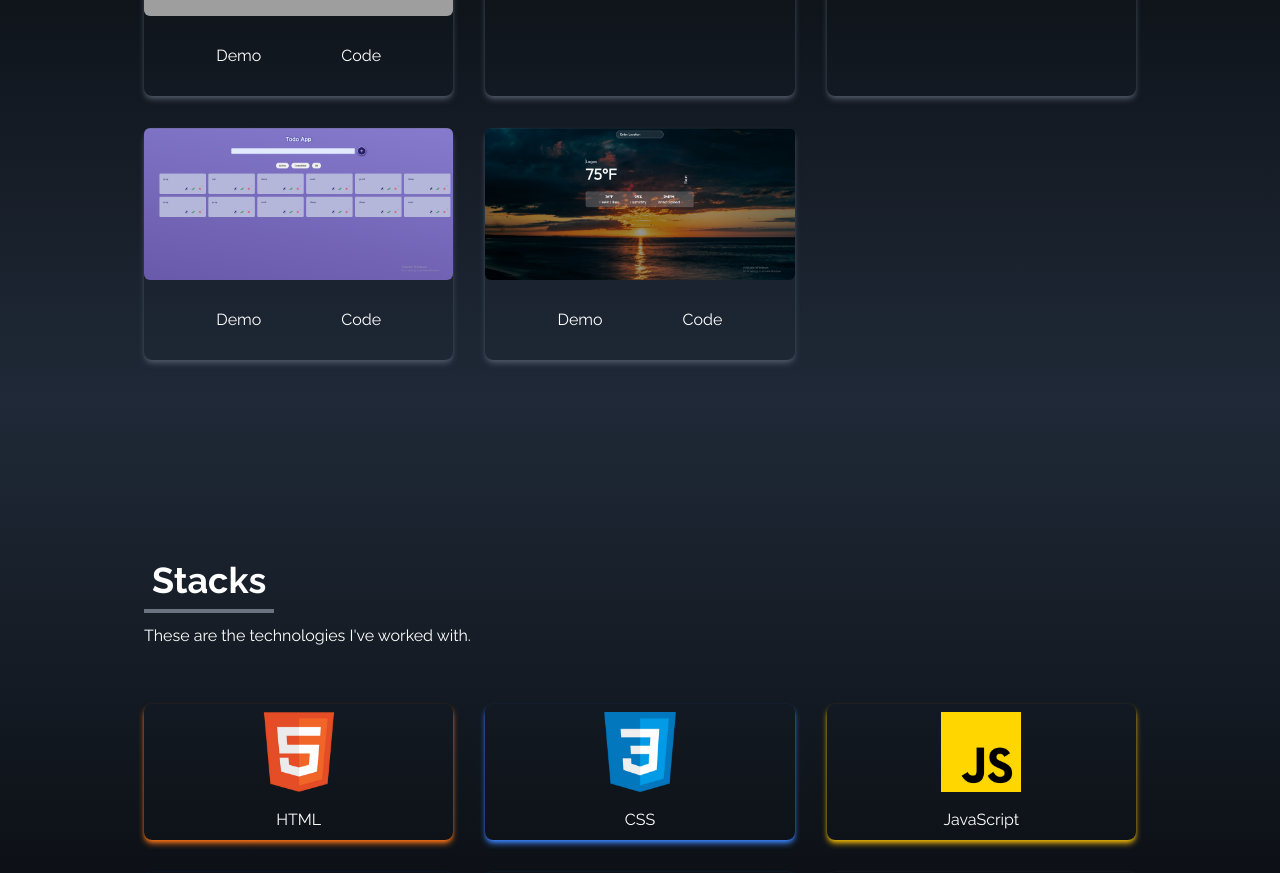
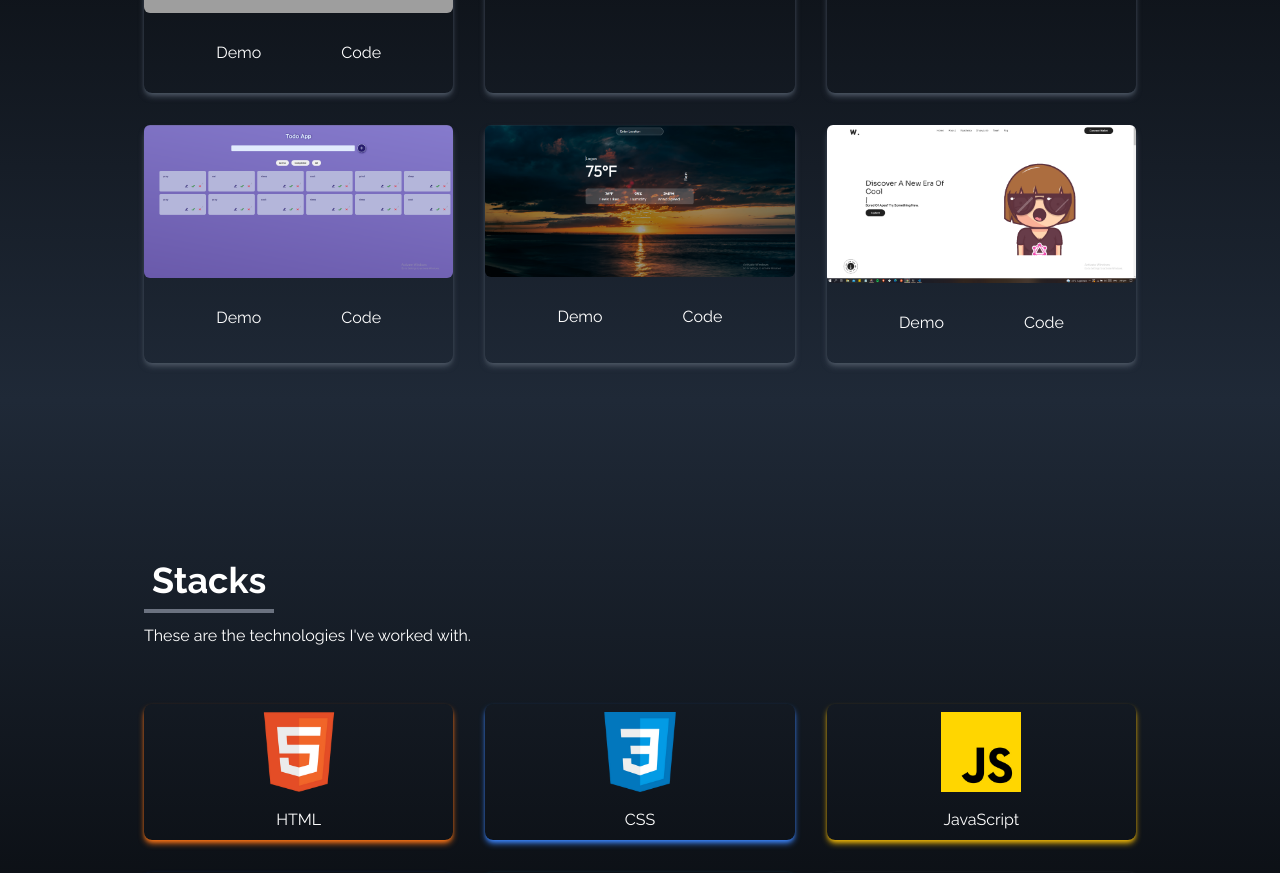
Before and after one commit to adeoluwa/portfolio, a React (Create React App) app: page / in a window 1280 px wide. Shown: the part 2000-2873 px from the top of the page. Built offline with nearby package versions, Linux system fonts and the light colour scheme; grey boxes are pictures that could not be loaded; a web font is replaced by a local one.

Commit message:
added weirdo NFT website to portfolio

```diff
--- a/src/components/Portfolio.jsx
+++ b/src/components/Portfolio.jsx
@@ -9,6 +9,8 @@ import firegram from '../assets/portfolio/firegram-shot.png';
 import todo from '../assets/portfolio/todo-list.png';
 
 import weatherApp from '../assets/portfolio/afefe3.png';
+
+import werido from '../assets/portfolio/werido.png';
 
 const Portfolio = () => {
   const portfolios = [
@@ -41,6 +43,12 @@ const Portfolio = () => {
       src: weatherApp,
       demo: 'https://afefe.netlify.app/',
       repo: 'https://github.com/adeoluwa/weather-app',
+    },
+    {
+      id: 6,
+      src: werido,
+      demo: 'https://weirdo-fc.netlify.app/',
+      repo: 'https://github.com/adeoluwa/weirdos-NFT/tree/master/src',
     },
   ];
 
```
Also changed, not shown: src/assets/portfolio/werido.png (added).
